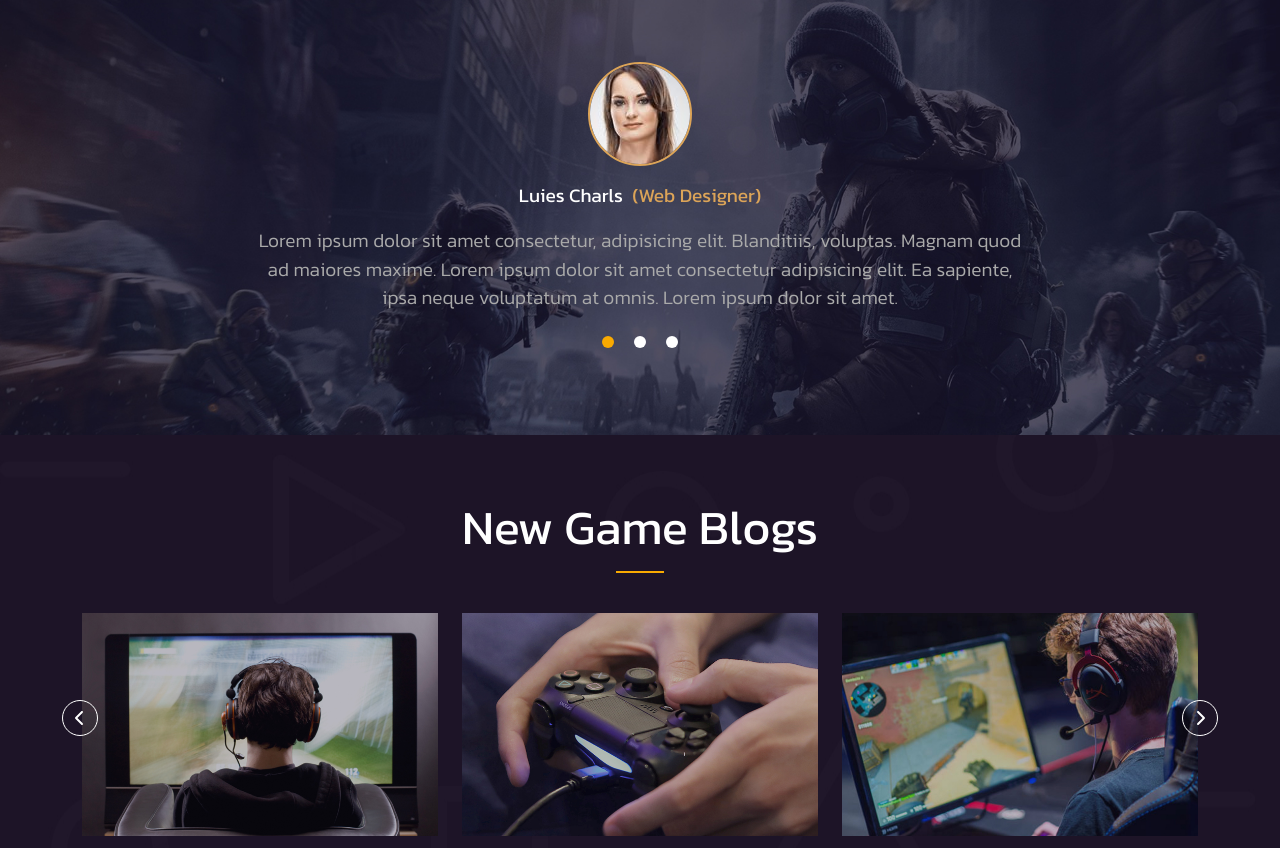
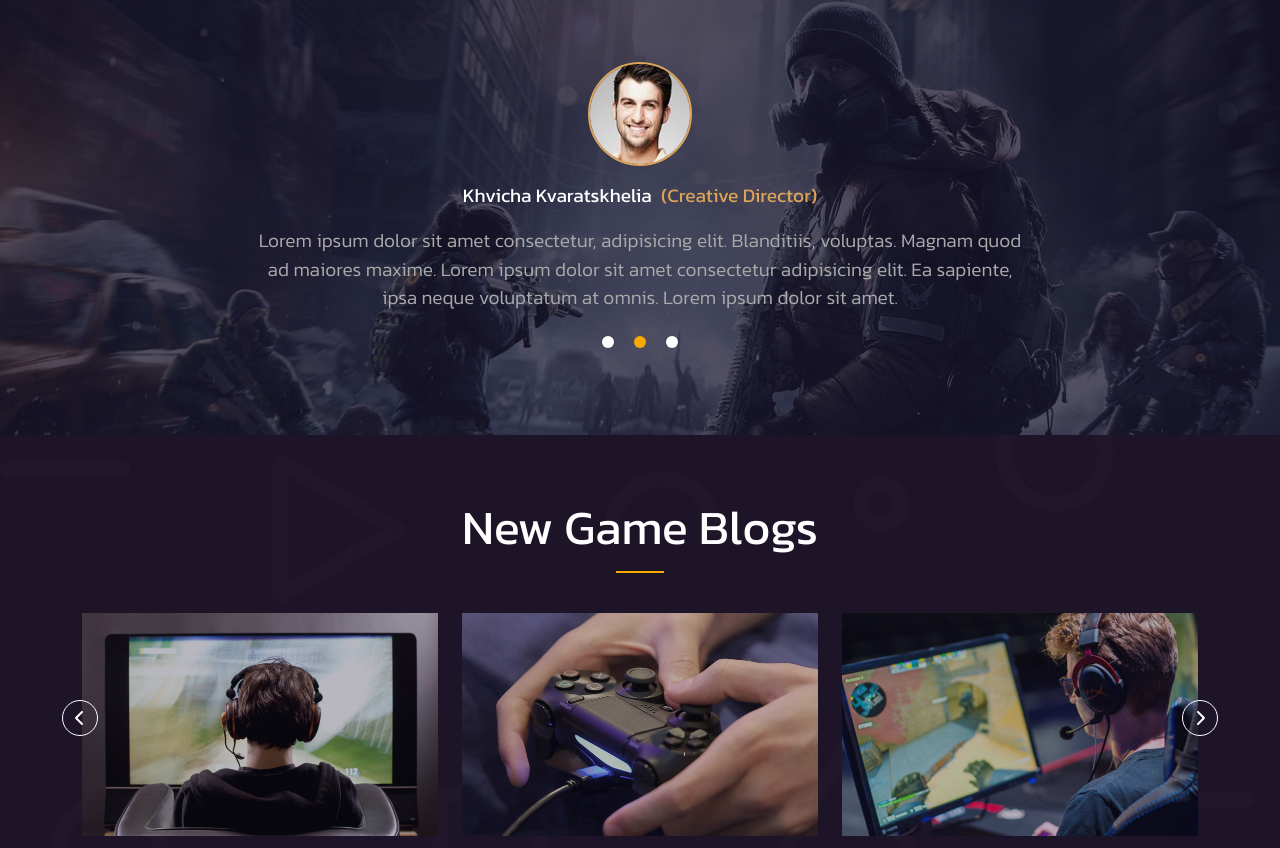
Before and after one commit to umbertofaenza/proj-html-vuejs, a Vue app: page / in a window 1280 px wide. Shown: the part 4124-4972 px from the top of the page. Built offline with nearby package versions, Linux system fonts and the light colour scheme.

Commit message:
edit: print slider controls dinamically

```diff
--- a/src/components/other_components/QuoteSlider.vue
+++ b/src/components/other_components/QuoteSlider.vue
@@ -5,7 +5,7 @@ export default {
   data() {
     return {
       store,
-      activeSlide: 0,
+      activeSlide: 1,
     };
   },
 };
@@ -37,13 +37,11 @@ export default {
         </div>
         <!-- slider controls -->
         <div class="slider-controls d-flex">
-          <div class="dot-control active">
-            <font-awesome-icon :icon="['fas', 'circle']" size="2xs" />
-          </div>
-          <div class="dot-control">
-            <font-awesome-icon :icon="['fas', 'circle']" size="2xs" />
-          </div>
-          <div class="dot-control">
+          <div
+            v-for="(slide, index) in this.store.quoteSliderData"
+            class="dot-control"
+            :class="activeSlide == index ? 'active' : ''"
+          >
             <font-awesome-icon :icon="['fas', 'circle']" size="2xs" />
           </div>
         </div>
```
